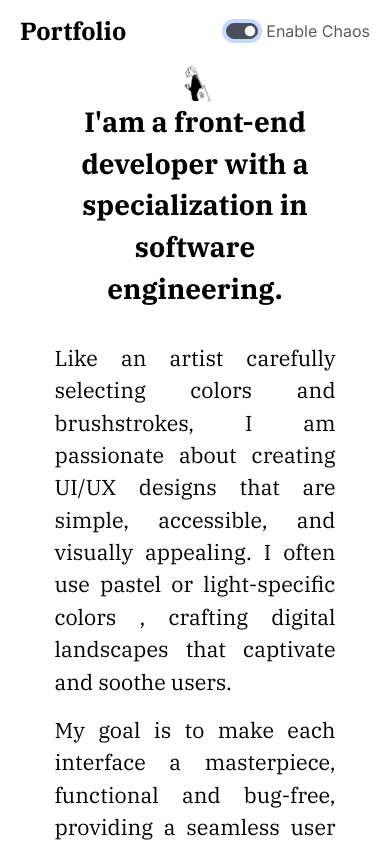
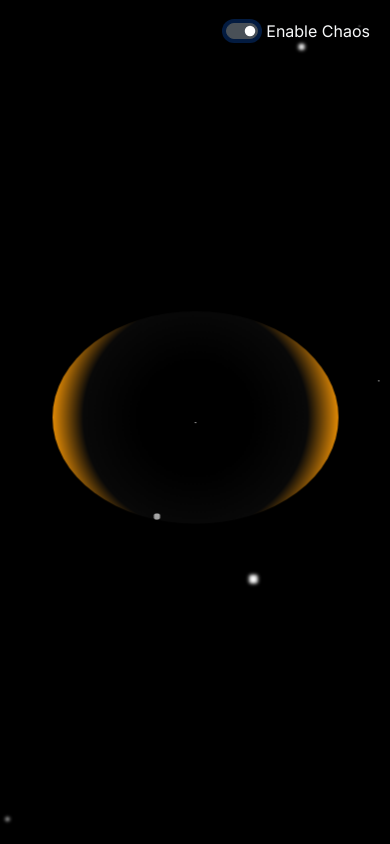
Before and after one commit to dervanovicaisa/portfolio-fe, a Next.js app: page / in a window 390 px wide. Both pictures are taken after a click on the switch "Enable Chaos". Shown: the top 844 px of the page. Built offline with nearby package versions, Linux system fonts and the light colour scheme; grey boxes are pictures that could not be loaded.

Commit message:
addde animation enable chaos

```diff
--- a/src/app/layout.tsx
+++ b/src/app/layout.tsx
@@ -1,9 +1,10 @@
 import type { Metadata } from "next";
 import { Inter } from "next/font/google";
 import "./globals.css";
+import Footer from "./layout/footer/footer";
 import Header from "./layout/header/header";
-import Footer from "./layout/footer/footer";
-
+import BlackHole from "./layout/black-hole/black-hole.component";
+import Main from "./main/main.component";
 const inter = Inter({ subsets: ["latin"] });
 
 export const metadata: Metadata = {
@@ -25,9 +26,7 @@ export default function RootLayout({
         ></meta>
       </head>
       <body className={inter.className}>
-        <Header />
-        {children}
-        <Footer />
+        <Main children={children} />
       </body>
     </html>
   );
--- /dev/null
+++ b/src/app/layout/black-hole/black-hole.component.tsx
@@ -0,0 +1,20 @@
+import styles from "./black-hole.module.css";
+import Footer from "../footer/footer";
+interface MainProps {
+  children: React.ReactNode;
+}
+const BlackHole: React.FC<MainProps> = ({ children }) => {
+  return (
+    <div className={styles.blackHole}>
+      {" "}
+      <div className={styles.bodyAbsorb}>
+        <div>
+          <div>{children}</div>
+          <Footer />
+        </div>
+      </div>
+    </div>
+  );
+};
+
+export default BlackHole;
--- /dev/null
+++ b/src/app/layout/black-hole/black-hole.module.css
@@ -0,0 +1,54 @@
+.blackHole {
+  position: relative;
+  margin: auto;
+  width: 30%;
+  height: 60%;
+  background: radial-gradient(
+    circle,
+    rgb(0 0 0 / 0%) 30%,
+    /* Transparent at the center */ rgba(20, 20, 20, 0.425) 63%,
+    /* Semi-transparent black */ rgba(255, 156, 6, 0.87) 80%
+      /* Solid black at the edge */
+  );
+  border-radius: 50%;
+  pointer-events: none;
+  z-index: 9999;
+  animation: zoom 10s alternate;
+}
+
+@keyframes zoom {
+  0% {
+    transform: scale(1);
+  }
+  100% {
+    transform: scale(1.1);
+  }
+}
+.bodyAbsorb {
+  position: fixed;
+  top: 0;
+  left: 0;
+  width: 100%;
+  height: 100%;
+  animation: absorb 3s forwards;
+  z-index: 9999;
+  pointer-events: none;
+}
+@keyframes absorb {
+  0% {
+    transform: scale(1);
+    opacity: 1;
+  }
+  100% {
+    transform: scale(0);
+    opacity: 0;
+  }
+}
+
+@media (max-width: 426px) {
+  .blackHole {
+    width: 70%;
+    height: 24%;
+    top: 30%;
+  }
+}
--- a/src/app/layout/header/header.tsx
+++ b/src/app/layout/header/header.tsx
@@ -1,20 +1,52 @@
-function Header() {
+import { useState } from "react";
+
+interface HeaderProps {
+  showBlackHole: boolean;
+  setShowBlackHole: (show: boolean) => void;
+}
+
+const Header: React.FC<HeaderProps> = ({ showBlackHole, setShowBlackHole }) => {
+  const [checked, setChecked] = useState(false);
+  const handleCheckboxChange = () => {
+    setShowBlackHole(!showBlackHole);
+    setChecked(!checked);
+    // setTimeout(() => {
+    //   setChecked(false);
+    //   setShowBlackHole(false);
+    // }, 2000);
+  };
   return (
-    <nav className="navbar navbar-expand-lg bg-white p-lg-4 p-sm-2">
+    <nav
+      className={
+        showBlackHole
+          ? "navbar navbar-expand-lg bg-black p-lg-4 p-sm-2"
+          : "navbar navbar-expand-lg bg-white p-lg-4 p-sm-2"
+      }
+    >
       <div className="container-fluid">
         <a className="navbar-brand ibm-plex-serif-bold fs-2" href="/">
           Portfolio
         </a>
-        <div className="justify-content-end" id="navbarText">
+        <div
+          className="justify-content-end position-relative z-3"
+          id="navbarText"
+        >
           <div className="form-check form-switch">
             <input
               className="form-check-input"
               type="checkbox"
               role="switch"
+              checked={checked}
+              defaultChecked={checked}
               id="flexSwitchCheckDefault"
+              onChange={() => handleCheckboxChange()}
             />
             <label
-              className="form-check-label text-muted"
+              className={
+                showBlackHole
+                  ? "form-check-label text-light"
+                  : "form-check-label text-muted"
+              }
               htmlFor="flexSwitchCheckDefault"
             >
               Enable Chaos
@@ -24,6 +56,6 @@ function Header() {
       </div>
     </nav>
   );
-}
+};
 
 export default Header;
--- /dev/null
+++ b/src/app/main/main.component.tsx
@@ -0,0 +1,31 @@
+"use client";
+import React, { useState } from "react";
+import BlackHole from "../layout/black-hole/black-hole.component";
+import Footer from "../layout/footer/footer";
+import Header from "../layout/header/header";
+
+interface MainProps {
+  children: React.ReactNode;
+}
+const Main: React.FC<MainProps> = ({ children }) => {
+  const [showBlackHole, setShowBlackHole] = useState(false);
+  return (
+    <div className={showBlackHole ? "bg-black bg-galaxy-set-pos" : ""}>
+      <Header
+        showBlackHole={showBlackHole}
+        setShowBlackHole={setShowBlackHole}
+      />
+      {showBlackHole && <BlackHole children={children} />}
+      <div className={showBlackHole ? "galaxy" : ""}>
+        {!showBlackHole && (
+          <>
+            <div>{children}</div>
+            <Footer />
+          </>
+        )}
+      </div>
+    </div>
+  );
+};
+
+export default Main;
--- a/src/app/page-section/intro-section/intro-section.component.tsx
+++ b/src/app/page-section/intro-section/intro-section.component.tsx
@@ -4,9 +4,9 @@ import Image from "next/image";
 function IntroSection() {
   return (
     <section>
-      <div className="row flex-lg-row flex-md-row flex-sm-column align-items-center justify-content-center px-lg-4 px-md-4 px-sm-4">
+      <div className="row flex-lg-row flex-md-row flex-sm-column align-items-center justify-content-center px-lg-4 px-md-4 px-sm-0">
         <div
-          className={`col col-lg-5 col-md-3 col-sm-3 ${styles.portfolioImage} text-end text-md-center text-sm-center`}
+          className={`col col-lg-5 col-md-3 col-sm-10 ${styles.portfolioImage} text-end text-md-center text-sm-center`}
         >
           <Image
             src={PeopleImage.src}
--- a/src/app/page.global.css
+++ b/src/app/page.global.css
@@ -1,5 +1,5 @@
+/* global page css */
 .card-box {
-  /* width: 49%; */
   padding: 0px 10px;
 }
 .card-box .card {
@@ -37,47 +37,34 @@
   background: var(--secondary-glow);
 }
 
-/* animation black-hole */
+/* galaxy bg */
 
-.black-hole {
-  width: 100px;
-  height: 100px;
-  background: radial-gradient(circle, #000, #111);
-  border-radius: 50%;
-  position: relative;
+.galaxy {
   overflow: hidden;
-  box-shadow: 0 0 30px rgba(255, 255, 255, 0.2);
-}
-
-.black-hole::before,
-.black-hole::after {
-  content: "";
-  position: absolute;
+  position: fixed;
   top: 50%;
   left: 50%;
-  width: 200%;
-  height: 200%;
+  height: 1px;
+  width: 1px;
+  background-color: #fff;
   border-radius: 50%;
-  transform: translate(-50%, -50%);
-  animation: swirl 5s infinite linear;
-  opacity: 0.7;
+  box-shadow: -24vw -44vh 2px 2px #fff, 38vw -4vh 0px 0px #fff,
+    -20vw -48vh 1px 2px #fff, -39vw 38vh 3px 1px #fff, -42vw -11vh 0px 3px #fff,
+    12vw 15vh 3px 3px #fff, 42vw 6vh 3px 2px #fff, -8vw 9vh 0px 2px #fff,
+    34vw -38vh 1px 0px #fff, -17vw 45vh 3px 1px #fff, 22vw -36vh 3px 2px #fff,
+    -42vw 1vh 1px 0px #fff;
+  animation: zoom 10s alternate infinite;
 }
-
-.black-hole::before {
-  background: radial-gradient(circle, transparent, rgba(0, 0, 0, 0.5));
-  animation-duration: 4s;
-}
-
-.black-hole::after {
-  background: radial-gradient(circle, transparent, rgba(0, 0, 0, 0.7));
-  animation-duration: 6s;
-}
-
-@keyframes swirl {
+@keyframes zoom {
   0% {
-    transform: translate(-50%, -50%) rotate(0deg);
+    transform: scale(1);
   }
   100% {
-    transform: translate(-50%, -50%) rotate(360deg);
+    transform: scale(1.5);
   }
 }
+.bg-galaxy-set-pos {
+  width: 100vw;
+  height: 100vh;
+  overflow: hidden;
+}
```
Also changed, not shown: src/app/styles/bootstrap-custom-breakpoints.css.
